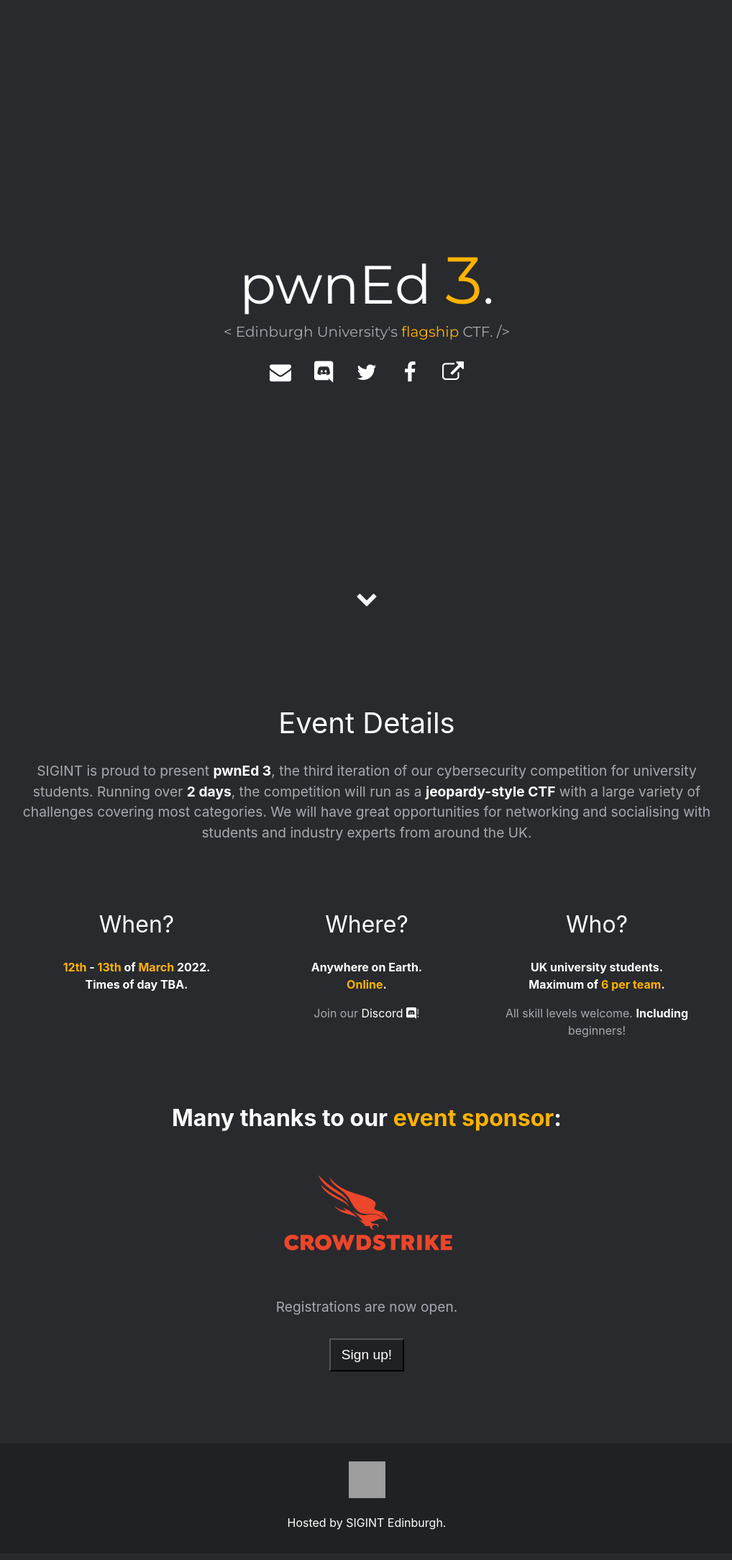
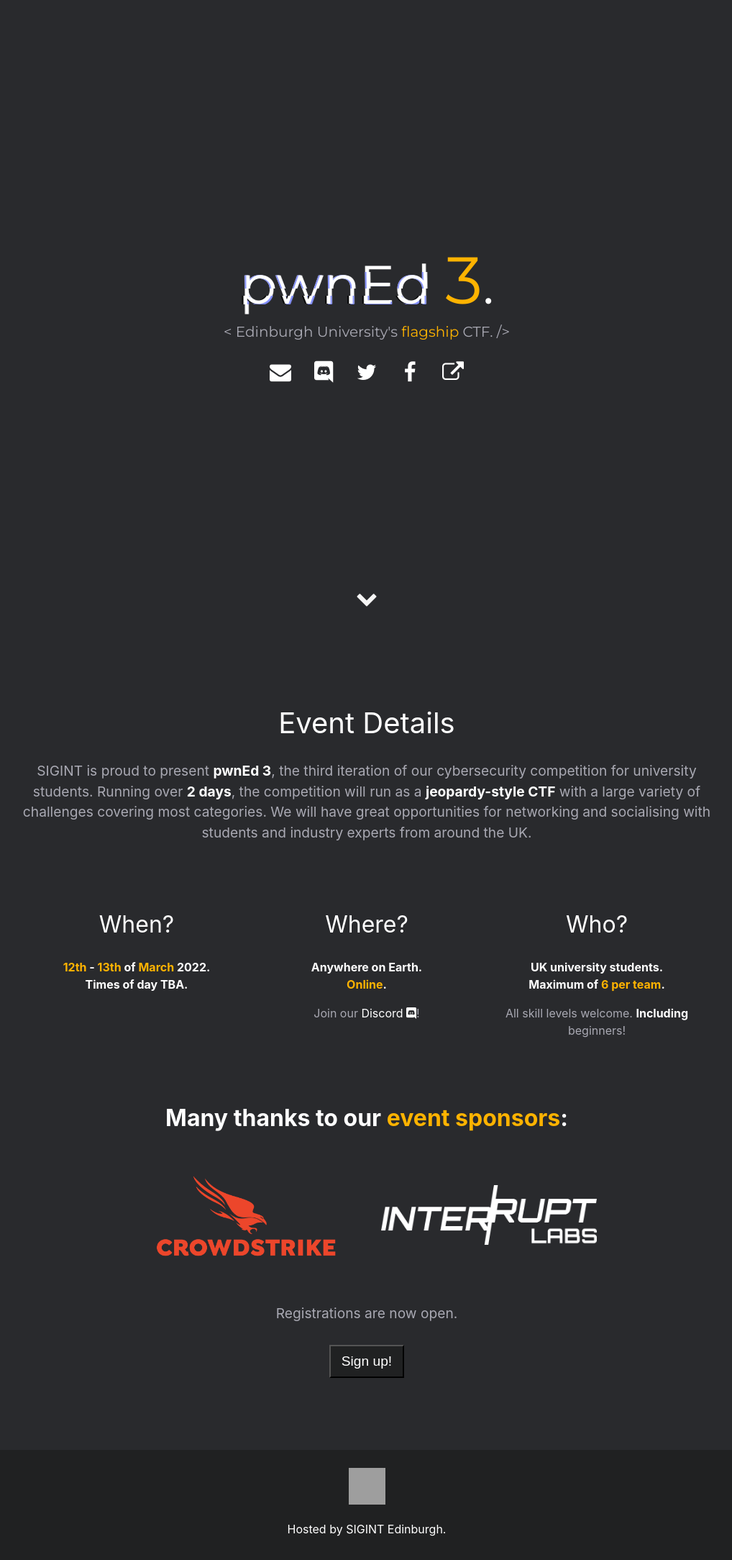
Before and after one commit to compsoc-edinburgh/pwned-site, a Jekyll site: the page built from jekyll/index.html, in a window 1280 px wide. Shown: the whole page at 72% size, without its empty margins (130-1148 px from the left). Built offline with Jekyll 4.4.1, drawn with Linux system fonts in a browser that asks for light colours; some web fonts are replaced; a script that is not in the unit is left out; grey boxes are pictures that could not be loaded.

Commit message:
Add interrupt labs to sponsors

```diff
--- a/jekyll/_includes/about.html
+++ b/jekyll/_includes/about.html
@@ -41,14 +41,24 @@
 </div>
 
 <div class="user-details">
-  <h2>Many thanks to our <a class="highlight">event sponsor</a>:</h2>
+  <h2>Many thanks to our <a class="highlight">event sponsors</a>:</h2>
 </div>
 <div class="user">
   <div class="tech">
-    <!-- <img src="/assets/sponsors/bcs.png" width="12%" alt="BCS Logo" title="BCS Logo" /> -->
-    <a href="https://www.crowdstrike.com/">
-      <img src="/assets/sponsors/crowdstrike.png" width="30%" alt="CrowdStrike Logo" title="CrowdStrike Logo" />
-    </a>
+
+    <div class="sponsors">
+      <div class="sponsor">
+        <a href="https://www.crowdstrike.com/">
+          <img src="/assets/sponsors/crowdstrike.png" alt="CrowdStrike Logo" title="CrowdStrike Logo" />
+        </a>
+      </div>
+
+      <div class="sponsor">
+        <a href="https://interruptlabs.co.uk/">
+          <img src="/assets/sponsors/interrupt-labs.png" alt="Interrupt Labs Logo" title="Interrupt Labs Logo" />
+        </a>
+      </div>
+    </div>
   </div>
 </div>
 
--- a/jekyll/_sass/_about.scss
+++ b/jekyll/_sass/_about.scss
@@ -22,6 +22,26 @@
   b {
     color: #fff;
   }
+}
+
+.sponsor {
+  margin-top: auto;
+  margin-bottom: auto;
+}
+
+.sponsor img {
+  width: 300px;
+}
+
+.sponsors {
+  display: flex;
+  flex-wrap: wrap;
+  justify-content: center;
+  gap: 40px;
+}
+
+.sponsors div {
+  vertical-align: middle;
 }
 
 .submit {
```
Also changed, not shown: jekyll/assets/sponsors/interrupt-labs.png (added).
